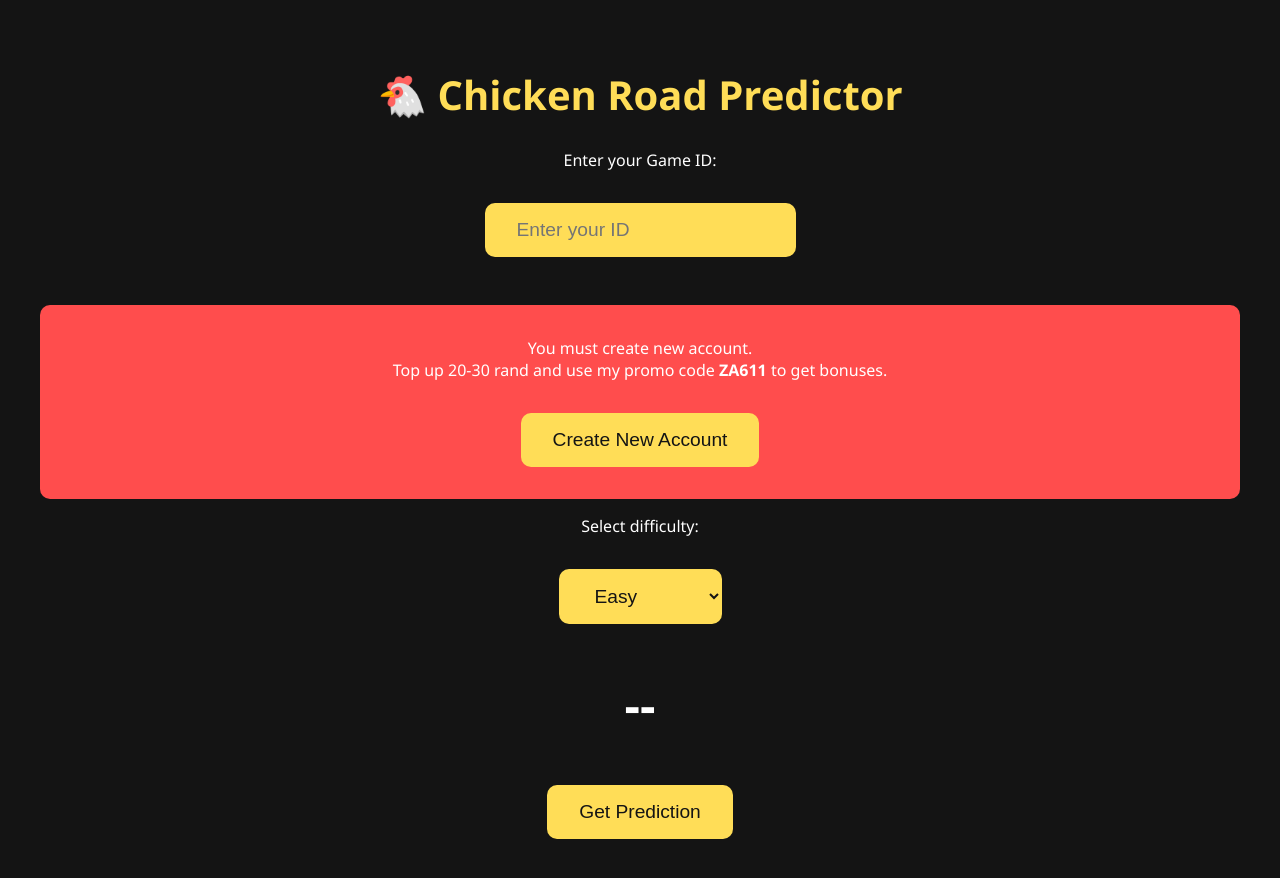
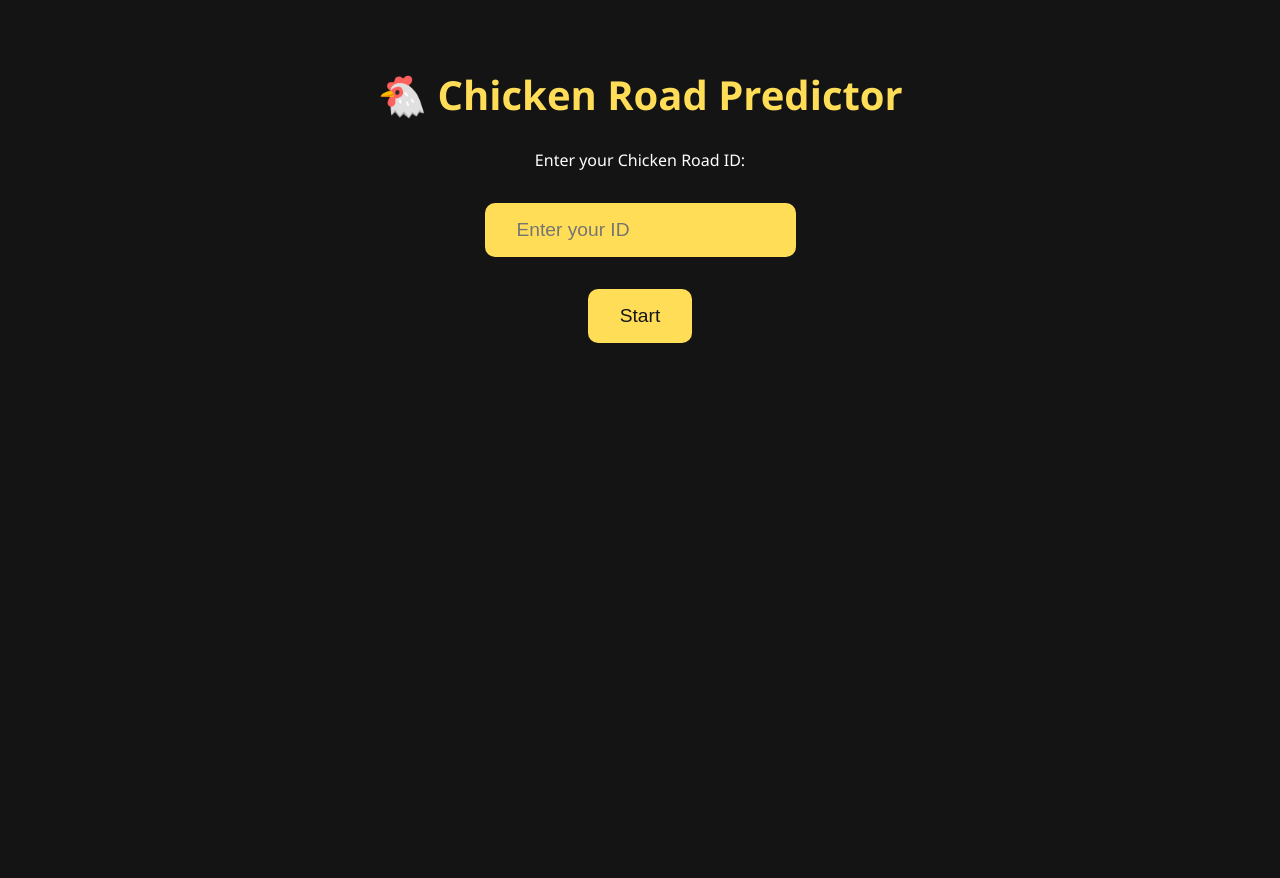
Before and after one commit to brianhacks01/chickenroadhack, a plain HTML site: page index.html in a window 1280 px wide. After the commit the page ends 800 px from the top, so only its background shows below. Drawn offline with Linux system fonts and the light colour scheme.

Commit message:
Update index.html

```diff
--- a/index.html
+++ b/index.html
@@ -16,10 +16,8 @@
       font-size: 2.5rem;
       color: #ffdd57;
     }
-    #prediction {
-      font-size: 3rem;
-      margin: 2rem 0;
-      font-weight: bold;
+    #prediction, #gameSection, #warningSection {
+      display: none;
     }
     button, select, input {
       background: #ffdd57;
@@ -32,44 +30,49 @@
       cursor: pointer;
       transition: background 0.3s;
     }
-    button:hover, select:hover, input:hover {
+    button:hover, select:hover {
       background: #ffc107;
     }
-    #warning {
-      margin-top: 2rem;
+    #warningText {
+      background: #ff4757;
+      color: #fff;
       padding: 1rem;
-      background: #ff4d4d;
+      margin: 1rem 0;
       border-radius: 10px;
-      display: none;
-      color: #fff;
-    }
-    #newAccountBtn {
-      display: none;
-      margin-top: 1rem;
     }
   </style>
 </head>
 <body>
   <h1>🐔 Chicken Road Predictor</h1>
-  <p>Enter your Game ID:</p>
 
-  <input type="text" id="gameId" placeholder="Enter your ID" oninput="checkId()"/>
-
-  <div id="warning">
-    <p>You must create new account.<br>Top up 20-30 rand and use my promo code <strong>ZA611</strong> to get bonuses.</p>
-    <button id="newAccountBtn" onclick="createAccount()">Create New Account</button>
+  <!-- Первый экран: ввод ID -->
+  <div id="idSection">
+    <p>Enter your Chicken Road ID:</p>
+    <input type="text" id="userId" placeholder="Enter your ID" maxlength="10"/>
+    <br/>
+    <button onclick="validateId()">Start</button>
   </div>
 
-  <p>Select difficulty:</p>
+  <!-- Предупреждение -->
+  <div id="warningSection">
+    <div id="warningText">
+      You must create new account.<br>
+      Top up 20-30 rand and use my promo code <b>ZA611</b> to get bonuses.
+    </div>
+    <button onclick="window.location.href='https://chickenroad.com/signup'">Create New Account</button>
+  </div>
+
+  <!-- Второй экран: предсказания -->
+  <div id="gameSection">
     <select id="difficulty">
       <option value="easy">Easy</option>
       <option value="medium">Medium</option>
       <option value="hard">Hard</option>
       <option value="hardcore">Hardcore</option>
     </select>
-
     <div id="prediction">--</div>
     <button onclick="getPrediction()">Get Prediction</button>
+  </div>
 
   <script>
     const coefficients = {
@@ -79,62 +82,24 @@
       hardcore: [1.63, 2.80, 4.95, 9.08, 15.21, 30.12, 62.96, 140.24, 337.19, 890.19, 2643.89, 9161.08, 39301.05, 233448.29, 2542251.93]
     };
 
-    function checkId() {
-      const id = document.getElementById('gameId').value;
-      const warning = document.getElementById('warning');
-      const newAccountBtn = document.getElementById('newAccountBtn');
-
-      if (!id.startsWith('123')) {
-        warning.style.display = 'block';
-        newAccountBtn.style.display = 'inline-block';
+    function validateId() {
+      const userId = document.getElementById('userId').value.trim();
+      if (userId.startsWith('123')) {
+        document.getElementById('idSection').style.display = 'none';
+        document.getElementById('gameSection').style.display = 'block';
       } else {
-        warning.style.display = 'none';
-        newAccountBtn.style.display = 'none';
-      }
-    }
-
-    function createAccount() {
-      window.open('https://example.com/create-account', '_blank'); // Сюда вставишь свою реальную ссылку
-    }
-
-    function checkIdAndLength() {
-  const userIdInput = document.getElementById('userId');
-  let userId = userIdInput.value;
-
-  // Обрезаем всё, что больше 10 символов
-  if (userId.length > 10) {
-    userId = userId.slice(0, 10);
-    userIdInput.value = userId;
-  }
-
-  const predictBtn = document.getElementById('predictBtn');
-  const warning = document.getElementById('warning');
-  const createAccountBtn = document.getElementById('createAccountBtn');
-
-  if (userId.startsWith('123')) {
-    predictBtn.style.display = 'inline-block';
-    warning.style.display = 'none';
-    createAccountBtn.style.display = 'none';
-  } else {
-    predictBtn.style.display = 'none';
-    warning.style.display = 'block';
-    createAccountBtn.style.display = 'inline-block';
+        document.getElementById('idSection').style.display = 'none';
+        document.getElementById('warningSection').style.display = 'block';
       }
     }
 
     function getPrediction() {
-      const id = document.getElementById('gameId').value;
-      if (!id.startsWith('123')) {
-        alert('Please create a new account first!');
-        return;
-      }
-
       const difficulty = document.getElementById('difficulty').value;
       const coeffs = coefficients[difficulty];
 
       let filtered = [];
+      const rand = Math.random();
 
-      const rand = Math.random();
       if (rand < (1/7)) {
         filtered = coeffs.filter(x => x > 8);
       } else if (rand < (1/5)) {
@@ -150,8 +115,6 @@
       const randomCoeff = filtered[Math.floor(Math.random() * filtered.length)];
       document.getElementById('prediction').textContent = randomCoeff + "x";
     }
-
-    window.onload = checkId;
   </script>
 </body>
 </html>
```
Lines whose indentation alone changed are shown as unchanged.
